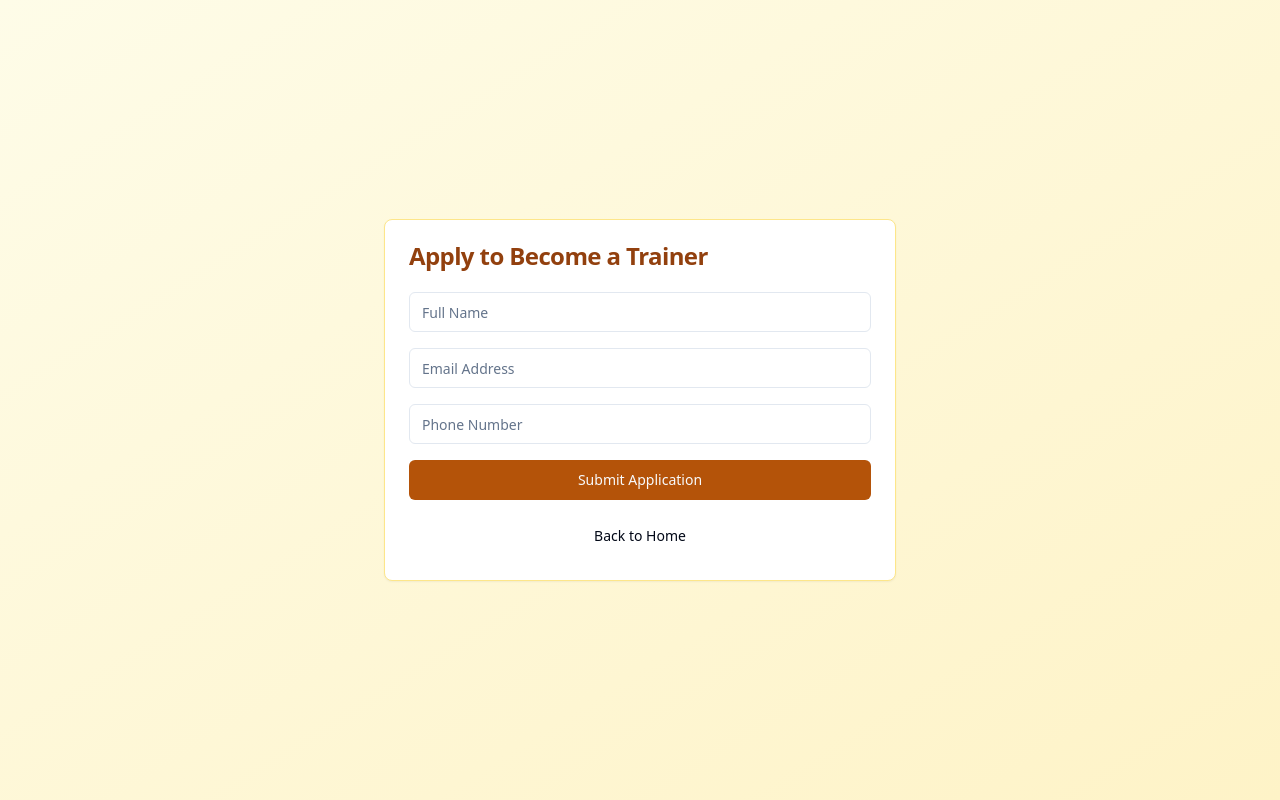
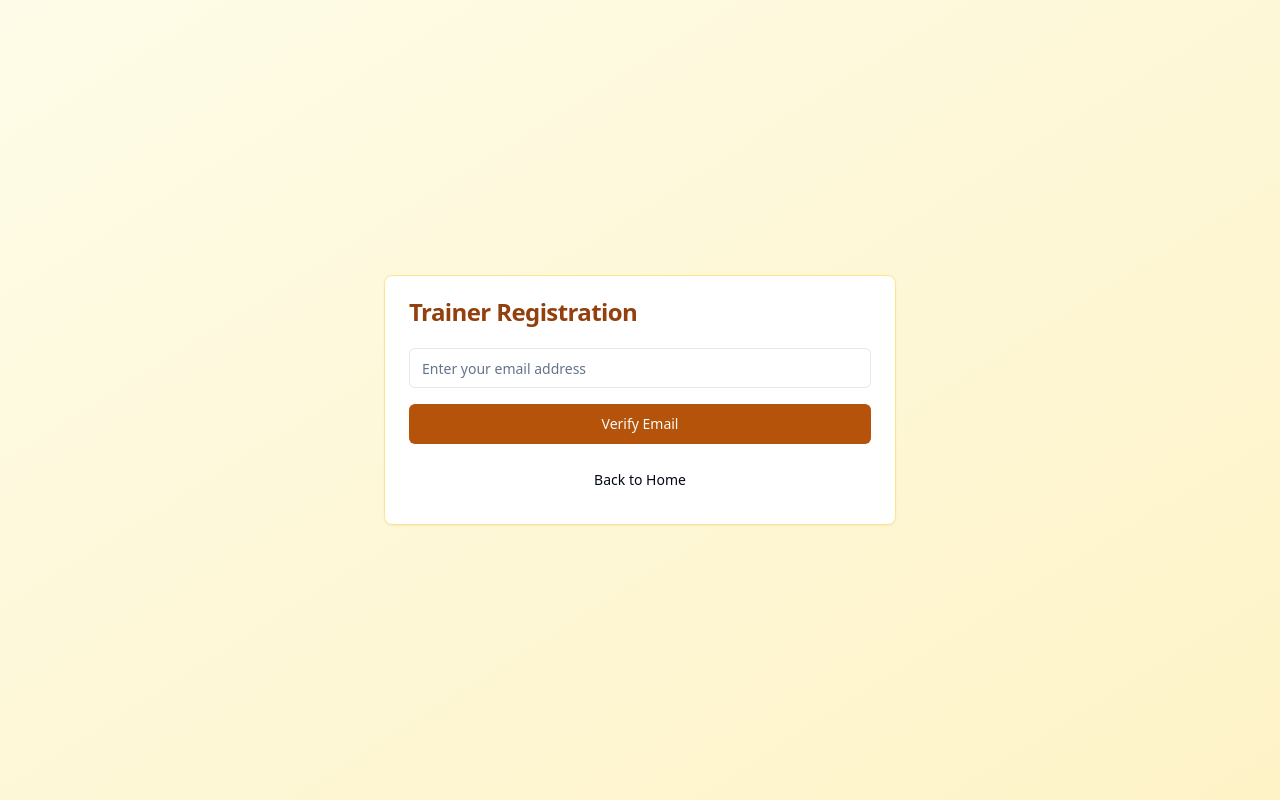
Before and after one commit to Teasekid/entre-hub-por, a React (Vite) app: page /trainer-signup in a window 1280 px wide. Built offline with nearby package versions, Linux system fonts and the light colour scheme.

Commit message:
Refactor trainer signup and login
-   Admins add trainers, trainers verify email.
-   Removed trainer token functions.
-   Removed unnecessary login buttons from home page.

```diff
--- a/src/components/AdminDashboard.tsx
+++ b/src/components/AdminDashboard.tsx
@@ -7,7 +7,6 @@ import TrainerManagement from "./TrainerManagement";
 import SkillManagement from "./SkillManagement";
 import ReportsAndAnalytics from "./ReportsAndAnalytics";
 import AdminRoleManagement from "./AdminRoleManagement";
-import PendingTrainerManagement from "./PendingTrainerManagement";
 import { supabase } from "@/integrations/supabase/client";
 import { useToast } from "@/hooks/use-toast";
 
@@ -68,8 +67,6 @@ const AdminDashboard = ({ admin, onNavigateToStudents }: { admin: any; onNavigat
           </Card>
         </div>
 
-        <PendingTrainerManagement />
-        <div className="my-8" />
         <TrainerManagement />
         <div className="my-8" />
         <SkillManagement />
--- a/src/components/LandingActionCards.tsx
+++ b/src/components/LandingActionCards.tsx
@@ -32,6 +32,7 @@ const LandingActionCards: React.FC<LandingActionCardsProps> = ({
         </Button>
       </CardContent>
     </Card>
+
     {/* Trainer Portal */}
     <Card className="border-amber-200 hover:border-amber-300 transition-colors cursor-pointer"
       onClick={onTrainer}>
@@ -41,13 +42,14 @@ const LandingActionCards: React.FC<LandingActionCardsProps> = ({
       </CardHeader>
       <CardContent>
         <p className="text-amber-700 text-center mb-4">
-          Access your trainer dashboard and manage students
+          Access your trainer dashboard or register with your email
         </p>
         <Button className="w-full bg-amber-700 hover:bg-amber-800">
-          Trainer Login
+          Trainer Access
         </Button>
       </CardContent>
     </Card>
+
     {/* Admin Portal */}
     <Card className="border-amber-200 hover:border-amber-300 transition-colors cursor-pointer"
       onClick={onAdmin}>
@@ -64,24 +66,6 @@ const LandingActionCards: React.FC<LandingActionCardsProps> = ({
         </Button>
       </CardContent>
     </Card>
-    {/* Trainer Application */}
-    <div className="max-w-4xl mx-auto mt-8 md:col-span-3">
-      <Card className="border-amber-200 hover:border-amber-300 transition-colors cursor-pointer"
-        onClick={() => window.location.href = "/trainer-signup"}>
-        <CardHeader className="text-center">
-          <Users className="h-12 w-12 text-amber-600 mx-auto mb-4" />
-          <CardTitle className="text-amber-800">Apply to Become a Trainer</CardTitle>
-        </CardHeader>
-        <CardContent>
-          <p className="text-amber-700 text-center mb-4">
-            Submit your application to become a certified trainer. Applications are reviewed by our admin team.
-          </p>
-          <Button className="w-full bg-amber-700 hover:bg-amber-800">
-            Apply Now
-          </Button>
-        </CardContent>
-      </Card>
-    </div>
   </div>
 );
 
--- a/src/pages/TrainerSignup.tsx
+++ b/src/pages/TrainerSignup.tsx
@@ -8,134 +8,158 @@ import { supabase } from "@/integrations/supabase/client";
 
 const TrainerSignup = () => {
   const { toast } = useToast();
-  const [name, setName] = useState("");
   const [email, setEmail] = useState("");
-  const [phoneNumber, setPhoneNumber] = useState("");
-  const [isSigningUp, setIsSigningUp] = useState(false);
-  const [success, setSuccess] = useState(false);
+  const [password, setPassword] = useState("");
+  const [confirmPassword, setConfirmPassword] = useState("");
+  const [isVerifying, setIsVerifying] = useState(false);
+  const [isRegistering, setIsRegistering] = useState(false);
+  const [trainerFound, setTrainerFound] = useState(false);
+  const [trainerData, setTrainerData] = useState<any>(null);
 
-  async function handleSignup(e: React.FormEvent) {
+  async function handleEmailVerification(e: React.FormEvent) {
     e.preventDefault();
-    setIsSigningUp(true);
+    setIsVerifying(true);
 
     try {
-      // Check if trainer already exists in trainers table
-      const { data: existingTrainer } = await supabase
+      // Check if trainer exists in trainers table
+      const { data: trainer, error } = await supabase
         .from('trainers')
-        .select('email')
+        .select('*')
         .eq('email', email)
-        .single();
+        .maybeSingle();
 
-      if (existingTrainer) {
+      if (error) {
+        throw error;
+      }
+
+      if (trainer) {
+        // Check if trainer already has a user account
+        if (trainer.user_id) {
           toast({
-          title: "Email already exists",
-          description: "A trainer with this email already exists. Please use a different email or contact admin.",
+            title: "Account Already Exists",
+            description: "You already have an account. Please login instead.",
             variant: "destructive",
           });
-        setIsSigningUp(false);
+        } else {
+          setTrainerFound(true);
+          setTrainerData(trainer);
+          toast({
+            title: "Email Verified",
+            description: "Please set up your password to complete registration.",
+          });
+        }
+      } else {
+        toast({
+          title: "Email Not Found",
+          description: "Your email is not in our trainer database. Please contact the admin to be added as a trainer.",
+          variant: "destructive",
+        });
+      }
+    } catch (error: any) {
+      toast({
+        title: "Verification failed",
+        description: error.message || "Failed to verify email",
+        variant: "destructive",
+      });
+    } finally {
+      setIsVerifying(false);
+    }
+  }
+
+  async function handleRegistration(e: React.FormEvent) {
+    e.preventDefault();
+
+    if (password !== confirmPassword) {
+      toast({
+        title: "Password Mismatch",
+        description: "Passwords do not match.",
+        variant: "destructive",
+      });
       return;
     }
 
-      // Check if already pending
-      const { data: pendingTrainer } = await supabase
-        .from('pending_trainers')
-        .select('email')
-        .eq('email', email)
-        .single();
-
-      if (pendingTrainer) {
+    if (password.length < 6) {
       toast({
-          title: "Application already submitted",
-          description: "Your trainer application is already pending approval. Please wait for admin review.",
+        title: "Password Too Short",
+        description: "Password must be at least 6 characters long.",
         variant: "destructive",
       });
-        setIsSigningUp(false);
       return;
     }
 
-      // Add to pending_trainers table
-      const { error: insertError } = await supabase
-        .from("pending_trainers")
-        .insert({
-          name,
-          email,
-          phone_number: phoneNumber,
-          status: 'pending'
+    setIsRegistering(true);
+
+    try {
+      // Sign up user in Supabase Auth
+      const { data: authData, error: signUpError } = await supabase.auth.signUp({
+        email: email,
+        password: password,
+        options: {
+          data: { name: trainerData.name },
+          emailRedirectTo: `${window.location.origin}/`
+        }
       });
 
-      if (insertError) {
-        throw insertError;
+      if (signUpError) {
+        throw signUpError;
       }
 
-      setSuccess(true);
+      // Update trainer record with user_id
+      if (authData.user) {
+        const { error: updateError } = await supabase
+          .from('trainers')
+          .update({ user_id: authData.user.id })
+          .eq('id', trainerData.id);
+
+        if (updateError) {
+          throw updateError;
+        }
+
         toast({
-        title: "Application Submitted!",
-        description: "Your trainer application has been submitted for review. An admin will contact you soon.",
+          title: "Registration Successful",
+          description: "Your account has been created successfully. Please check your email for verification.",
         });
+
+        // Redirect to home after successful registration
+        setTimeout(() => {
+          window.location.href = "/";
+        }, 2000);
+      }
     } catch (error: any) {
       toast({
-        title: "Signup failed",
-        description: error.message || "Failed to submit application",
+        title: "Registration failed",
+        description: error.message || "Failed to create account",
         variant: "destructive",
       });
     } finally {
-      setIsSigningUp(false);
+      setIsRegistering(false);
     }
-  }
-
-  if (success) {
-    return (
-      <div className="min-h-screen bg-gradient-to-br from-yellow-50 to-amber-100 flex items-center justify-center">
-        <Card className="max-w-lg w-full border-amber-200">
-          <CardHeader>
-            <CardTitle className="text-amber-800">Application Submitted</CardTitle>
-          </CardHeader>
-          <CardContent>
-            <p className="mb-6 text-amber-700">
-              Your trainer application has been submitted successfully! An admin will review your application and contact you with further instructions.
-            </p>
-            <Button className="w-full bg-amber-700" onClick={() => (window.location.href = "/")}>
-              Back to Home
-            </Button>
-          </CardContent>
-        </Card>
-      </div>
-    );
   }
 
   return (
     <div className="min-h-screen bg-gradient-to-br from-yellow-50 to-amber-100 flex items-center justify-center">
       <Card className="max-w-lg w-full border-amber-200">
         <CardHeader>
-          <CardTitle className="text-amber-800">Apply to Become a Trainer</CardTitle>
+          <CardTitle className="text-amber-800">
+            {trainerFound ? "Set Up Your Password" : "Trainer Registration"}
+          </CardTitle>
         </CardHeader>
         <CardContent>
-          <form onSubmit={handleSignup} className="space-y-4">
-            <Input
-              required
-              placeholder="Full Name"
-              value={name}
-              onChange={e => setName(e.target.value)}
-            />
+          {!trainerFound ? (
+            <form onSubmit={handleEmailVerification} className="space-y-4">
               <Input
                 required
                 type="email"
-              placeholder="Email Address"
+                placeholder="Enter your email address"
                 value={email}
                 onChange={e => setEmail(e.target.value)}
-            />
-            <Input
-              required
-              placeholder="Phone Number"
-              value={phoneNumber}
-              onChange={e => setPhoneNumber(e.target.value)}
               />
               <Button
                 className="w-full bg-amber-700"
                 type="submit"
-              disabled={isSigningUp}
+                disabled={isVerifying}
               >
-              {isSigningUp ? "Submitting Application..." : "Submit Application"}
+                {isVerifying ? "Verifying..." : "Verify Email"}
               </Button>
               <Button
                 variant="ghost"
@@ -146,6 +170,49 @@ const TrainerSignup = () => {
                 Back to Home
               </Button>
             </form>
+          ) : (
+            <form onSubmit={handleRegistration} className="space-y-4">
+              <div className="text-center mb-4">
+                <p className="text-amber-700">Welcome, {trainerData.name}!</p>
+                <p className="text-sm text-gray-600">Please create your password to complete registration.</p>
+              </div>
+              <Input
+                required
+                type="password"
+                placeholder="Create Password"
+                value={password}
+                onChange={e => setPassword(e.target.value)}
+              />
+              <Input
+                required
+                type="password"
+                placeholder="Confirm Password"
+                value={confirmPassword}
+                onChange={e => setConfirmPassword(e.target.value)}
+              />
+              <Button
+                className="w-full bg-amber-700"
+                type="submit"
+                disabled={isRegistering}
+              >
+                {isRegistering ? "Creating Account..." : "Create Account"}
+              </Button>
+              <Button
+                variant="ghost"
+                className="w-full mt-2"
+                type="button"
+                onClick={() => {
+                  setTrainerFound(false);
+                  setTrainerData(null);
+                  setEmail("");
+                  setPassword("");
+                  setConfirmPassword("");
+                }}
+              >
+                Back to Email Verification
+              </Button>
+            </form>
+          )}
         </CardContent>
       </Card>
     </div>
```
Also changed, not shown: src/components/TrainerManagement.tsx (+21 -119 lines). Lines whose indentation alone changed are shown as unchanged.
